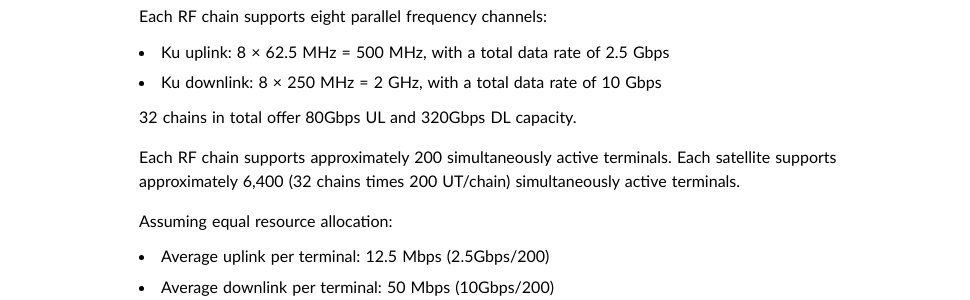
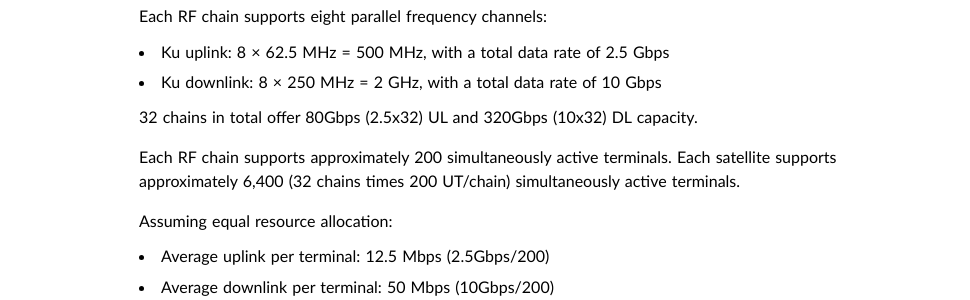
Before and after one commit to sdr-x/sdr-x.github.io, a Jekyll site: the page built from _posts/2026-07-12-starlink-supplement9.md, in a window 1280 px wide. Shown: the part 980-1280 px from the top of the page, without its empty margins (101-1071 px from the left). Built offline with Jekyll 4.4.1, drawn with Linux system fonts in a browser that asks for light colours; comment, search, counter and statistics services are not loaded.

Commit message:
Update capacity details in Starlink supplement
Clarified uplink and downlink capacity calculations for Starlink.

```diff
--- a/_posts/2026-07-12-starlink-supplement9.md
+++ b/_posts/2026-07-12-starlink-supplement9.md
@@ -49,7 +49,7 @@ Each RF chain supports eight parallel frequency channels:
 * Ku uplink: 8 × 62.5 MHz = 500 MHz, with a total data rate of 2.5 Gbps
 * Ku downlink: 8 × 250 MHz = 2 GHz, with a total data rate of 10 Gbps
 
-32 chains in total offer 80Gbps UL and 320Gbps DL capacity.
+32 chains in total offer 80Gbps (2.5x32) UL and 320Gbps (10x32) DL capacity.
 
 Each RF chain supports approximately 200 simultaneously active terminals. Each satellite supports approximately 6,400  (32 chains times 200 UT/chain) simultaneously active terminals.
 
```
